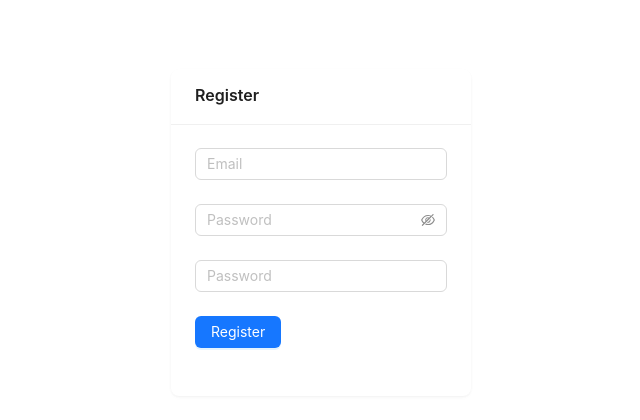
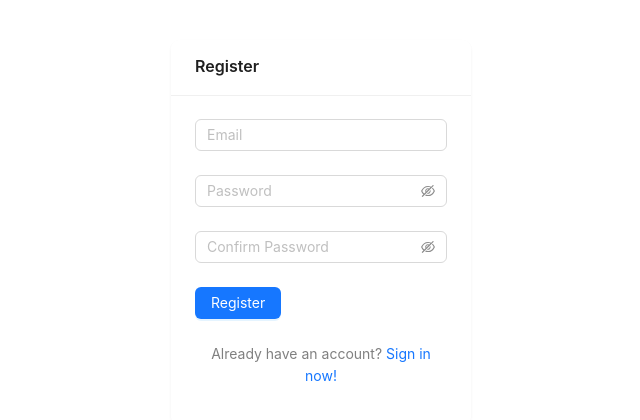
Before and after one commit to jerlpjgithub/IS442-OOPsies, a React (Create React App) app in the folder client/: page /register in a window 1280 px wide. Shown: the part 168-588 px from the top of the page, without its empty margins (319-959 px from the left). Built offline with nearby package versions, Linux system fonts and the light colour scheme; no server answers.

Commit message:
feat(register):Added some stuff

```diff
--- a/client/src/pages/RegisterPage.js
+++ b/client/src/pages/RegisterPage.js
@@ -1,5 +1,5 @@
 import React, { useState } from 'react';
-import { Form, Input, Button, Checkbox, Card } from 'antd';
+import { Form, Input, Button, Checkbox, Card,Typography} from 'antd';
 
 function RegisterPage() {
     const [loading, setLoading] = useState(false);
@@ -35,10 +35,10 @@ function RegisterPage() {
                         <Input.Password placeholder="Password" />
                     </Form.Item>
                     <Form.Item
-                        name="username"
+                        name="confirmPassword"
                         rules={[{ required: true, message: 'Please confirm your Password!' }]}
                     >
-                        <Input placeholder="Password" />
+                        <Input.Password placeholder="Confirm Password" />
                     </Form.Item>
 
                     <Form.Item>
@@ -47,6 +47,7 @@ function RegisterPage() {
                         </Button>
                     </Form.Item>
                 </Form>
+                <Typography.Paragraph style={{ textAlign: "center", color: "#808080" }}>Already have an account? <a href="/login">Sign in now!</a></Typography.Paragraph>
             </Card>
         </div>
     );
```
